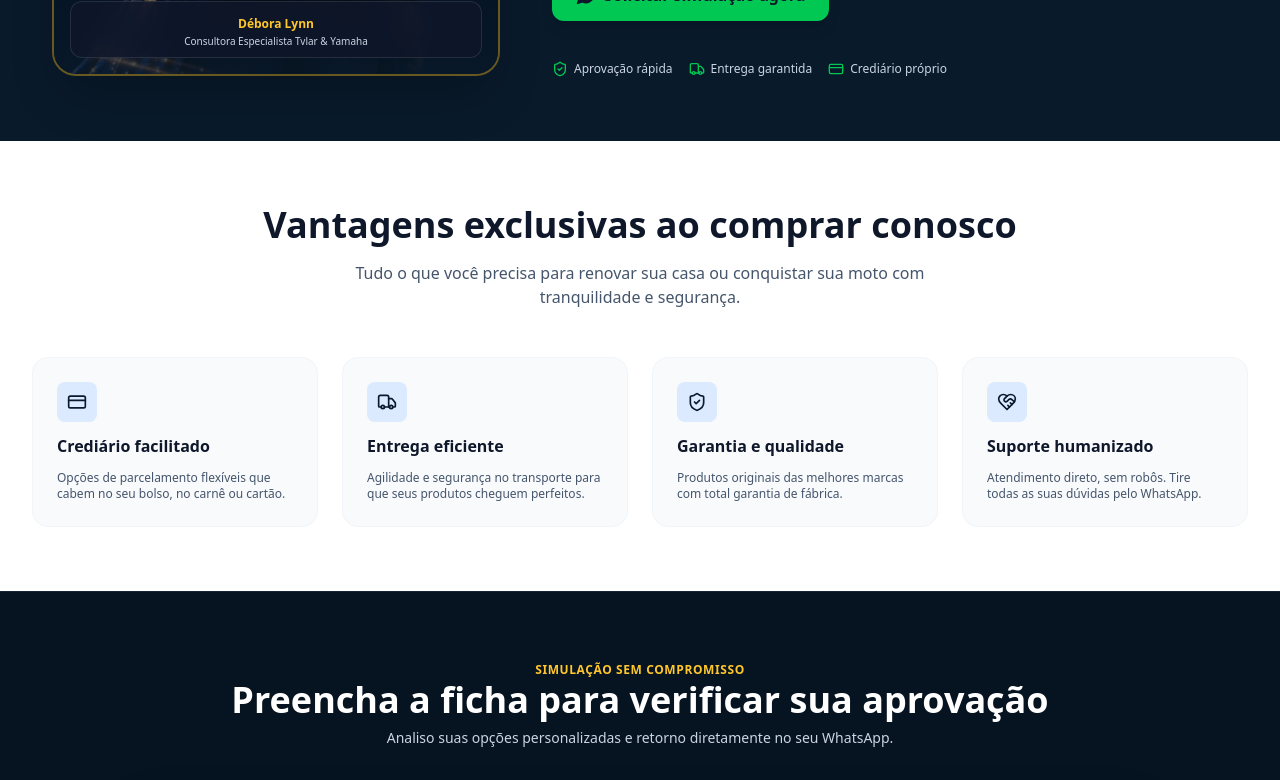
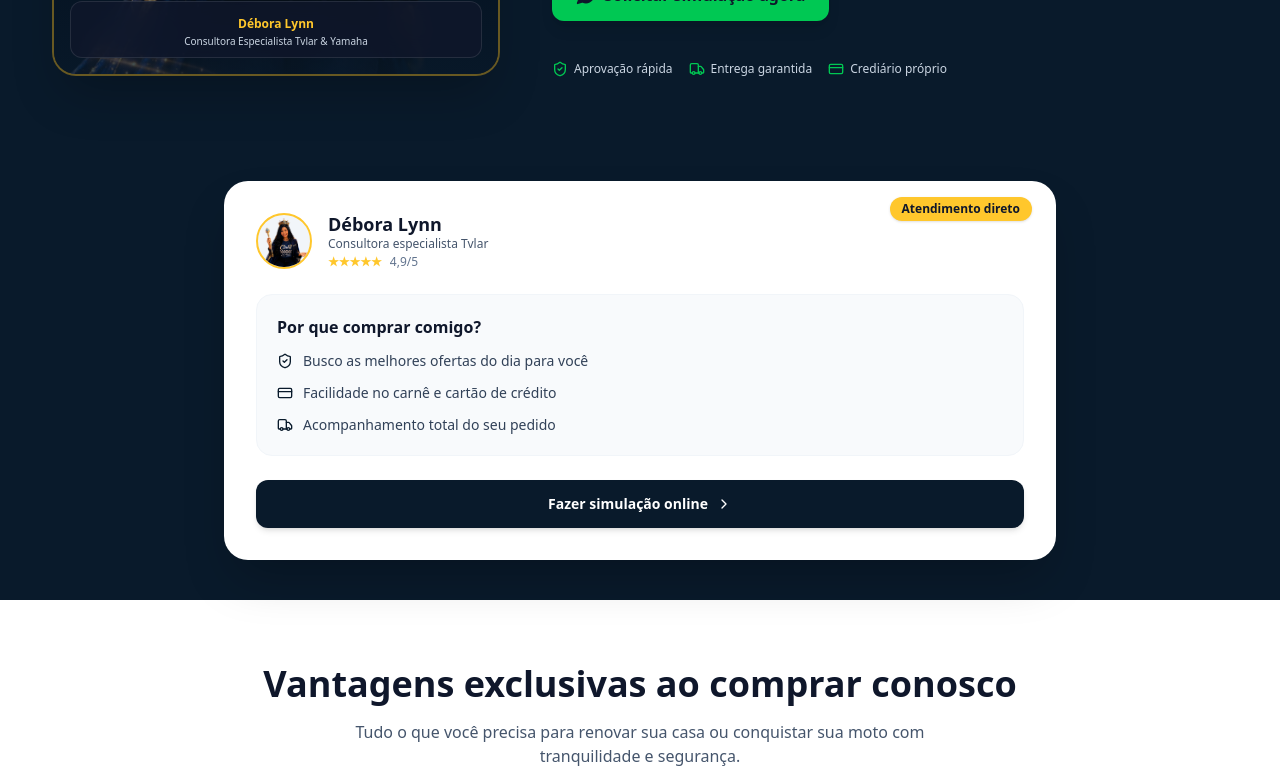
Before and after one commit to saymhonmonteiro69/Deborallynn-Consultora-Ofc., a Next.js app: page / in a window 1280 px wide. Shown: the part 543-1323 px from the top of the page. Built offline with nearby package versions, Linux system fonts and the light colour scheme.

Commit message:
Update tvlar-landing-page.tsx

```diff
--- a/components/tvlar-landing-page.tsx
+++ b/components/tvlar-landing-page.tsx
@@ -81,11 +81,11 @@ export default function TvlarLandingPage() {
           </div>
         </header>
 
-        {/* HERO SECTION COM IMAGEM DE DESTAQUE AO LADO */}
+        {/* HERO SECTION */}
         <section className="py-8 md:py-16 px-4 sm:px-6 lg:px-8 max-w-7xl mx-auto overflow-hidden">
           <div className="grid lg:grid-cols-12 gap-8 items-center">
 
-            {/* FOTO DE DESTAQUE DA DÉBORA AO LADO DO TEXTO (OCUPA 5 COLUNAS) */}
+            {/* FOTO DE DESTAQUE DA DÉBORA AO LADO DO TEXTO */}
             <div className="lg:col-span-5 flex justify-center order-2 lg:order-1">
               <div className="relative w-full max-w-md aspect-square rounded-3xl overflow-hidden border-2 border-[#FFC72C]/40 shadow-2xl bg-[#030f1d]">
                 <Image
@@ -103,7 +103,7 @@ export default function TvlarLandingPage() {
               </div>
             </div>
 
-            {/* TEXTO PRINCIPAL (OCUPA 7 COLUNAS) */}
+            {/* TEXTO PRINCIPAL */}
             <div className="lg:col-span-7 space-y-6 text-left order-1 lg:order-2">
               <div className="inline-block bg-white/10 backdrop-blur-md px-3.5 py-1 rounded-full text-xs font-semibold text-white border border-white/20">
                 Sua casa e sua moto nova com quem entende
@@ -133,6 +133,49 @@ export default function TvlarLandingPage() {
                 <span className="flex items-center gap-1.5"><CreditCard className="w-4 h-4 text-[#00C853]" /> Crediário próprio</span>
               </div>
             </div>
+
+          </div>
+        </section>
+
+        {/* SEÇÃO CARD DE ATENDIMENTO DIRETO (POR QUE COMPRAR COMIGO?) */}
+        <section className="py-10 px-4 sm:px-6 lg:px-8 max-w-4xl mx-auto">
+          <div className="bg-white text-slate-900 p-6 sm:p-8 rounded-3xl shadow-2xl relative overflow-hidden">
+
+            <div className="absolute top-4 right-6 z-10 bg-[#FFC72C] text-slate-900 text-xs font-bold px-3 py-1 rounded-full shadow-sm">
+              Atendimento direto
+            </div>
+
+            <div className="flex items-center gap-4 mb-6">
+              <div className="relative w-14 h-14 rounded-full overflow-hidden border-2 border-[#FFC72C] shrink-0 bg-slate-100">
+                <Image
+                  src="/debsllynn.png"
+                  alt="Débora Lynn"
+                  fill
+                  className="object-cover object-top"
+                />
+              </div>
+              <div>
+                <h3 className="font-bold text-lg text-slate-900 leading-tight">Débora Lynn</h3>
+                <p className="text-xs text-slate-600 font-medium">Consultora especialista Tvlar</p>
+                <div className="flex items-center gap-1 mt-0.5 text-[#FFC72C] text-xs font-bold">
+                  {"★".repeat(5)} <span className="text-slate-500 font-normal ml-1">4,9/5</span>
+                </div>
+              </div>
+            </div>
+
+            <div className="bg-slate-50 p-5 rounded-2xl space-y-3 text-xs sm:text-sm text-slate-700 mb-6 border border-slate-100">
+              <p className="font-bold text-slate-900 text-sm sm:text-base">Por que comprar comigo?</p>
+              <p className="flex items-center gap-2.5"><ShieldCheck className="w-4 h-4 text-[#091a2b] shrink-0" /> Busco as melhores ofertas do dia para você</p>
+              <p className="flex items-center gap-2.5"><CreditCard className="w-4 h-4 text-[#091a2b] shrink-0" /> Facilidade no carnê e cartão de crédito</p>
+              <p className="flex items-center gap-2.5"><Truck className="w-4 h-4 text-[#091a2b] shrink-0" /> Acompanhamento total do seu pedido</p>
+            </div>
+
+            <a
+              href="#simulacao-form"
+              className="w-full bg-[#091a2b] hover:bg-[#050e17] text-white font-bold py-3.5 rounded-xl flex items-center justify-center gap-2 text-sm transition-colors shadow-md"
+            >
+              Fazer simulação online <ChevronRight className="w-4 h-4" />
+            </a>
 
           </div>
         </section>
```
